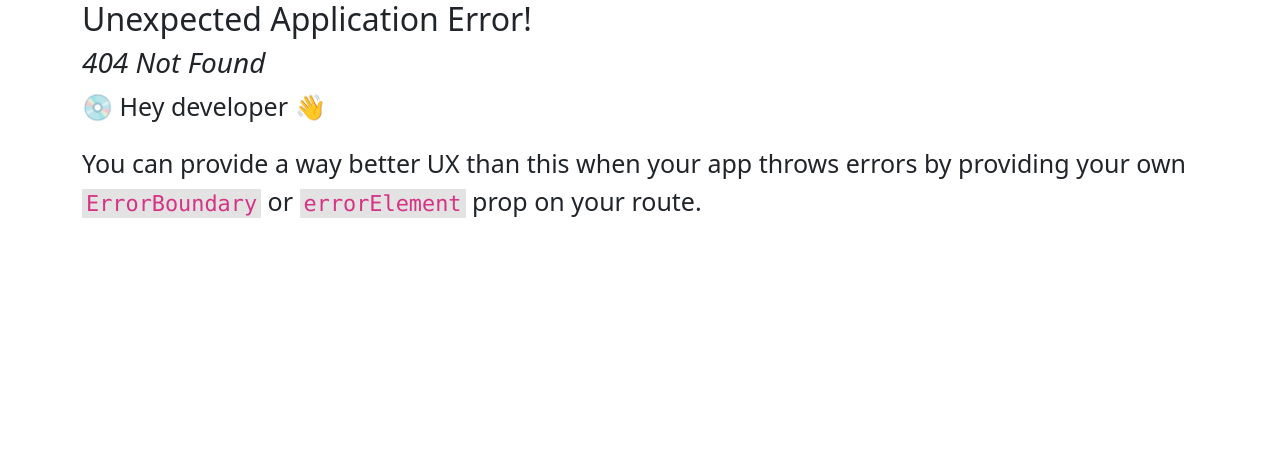
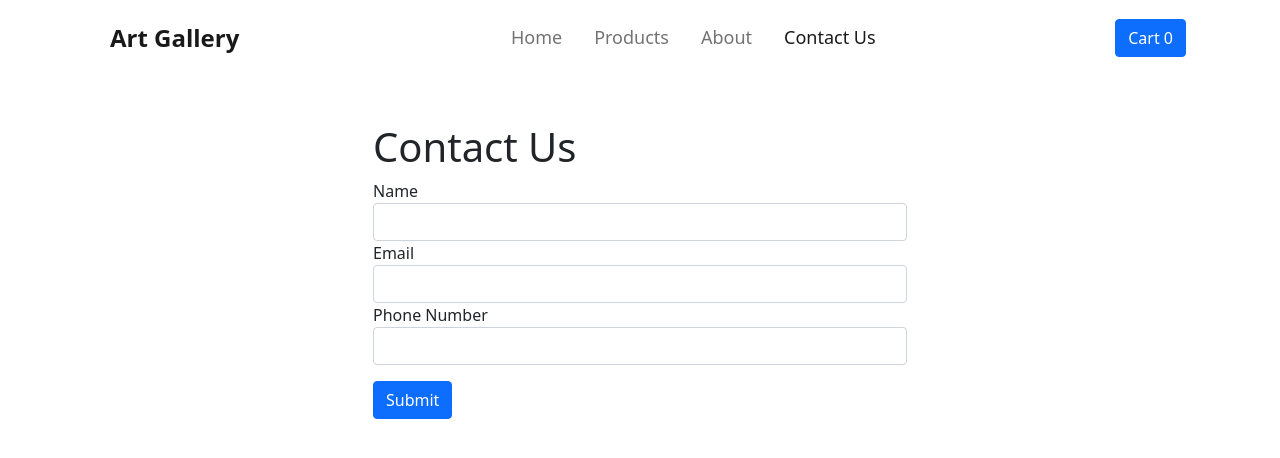
Before and after one commit to rishii-27/e-commerce, a React (Create React App) app: page /contactus in a window 1280 px wide. Before the commit this address had no page. Shown: the top 458 px of the page. Built offline with nearby package versions, Linux system fonts and the light colour scheme.

Commit message:
Added Contact Us page and updated route

```diff
--- a/src/App.js
+++ b/src/App.js
@@ -5,6 +5,7 @@ import { RouterProvider, createBrowserRouter } from "react-router-dom";
 import About from "./About/About";
 import RootLayout from "./Root";
 import Home from "./Home/Home";
+import ContactUs from "./ContactUs/ContactUs";
 
 const routes = createBrowserRouter([
   {
@@ -14,6 +15,7 @@ const routes = createBrowserRouter([
       { path: "/", element: <Home /> },
       { path: "/products", element: <Products /> },
       { path: "/about", element: <About /> },
+      { path: "/contactus", element: <ContactUs /> },
     ],
   },
 ]);
--- /dev/null
+++ b/src/ContactUs/ContactUs.js
@@ -0,0 +1,67 @@
+import React, { useState } from "react";
+
+const ContactUs = () => {
+  // Define state variables for form inputs
+  const [name, setName] = useState("");
+  const [email, setEmail] = useState("");
+  const [phone, setPhone] = useState("");
+
+  // Handle form submission
+  const handleSubmit = (e) => {
+    e.preventDefault();
+    // You can use the 'name', 'email', and 'phone' variables here for further processing
+    console.log("Name:", name);
+    console.log("Email:", email);
+    console.log("Phone:", phone);
+  };
+
+  return (
+    <div className="container mt-5">
+      <div className="row">
+        <div className="col-lg-6 mx-auto">
+          <h1>Contact Us</h1>
+          <form onSubmit={handleSubmit}>
+            <div className="form-group">
+              <label>Name</label>
+              <input
+                type="text"
+                className="form-control"
+                name="name"
+                value={name}
+                onChange={(e) => setName(e.target.value)}
+                required
+              />
+            </div>
+            <div className="form-group">
+              <label>Email</label>
+              <input
+                type="email"
+                className="form-control"
+                name="email"
+                value={email}
+                onChange={(e) => setEmail(e.target.value)}
+                required
+              />
+            </div>
+            <div className="form-group">
+              <label>Phone Number</label>
+              <input
+                type="tel"
+                className="form-control"
+                name="phone"
+                value={phone}
+                onChange={(e) => setPhone(e.target.value)}
+                required
+              />
+            </div>
+            <button type="submit" className="btn btn-primary mt-3">
+              Submit
+            </button>
+          </form>
+        </div>
+      </div>
+    </div>
+  );
+};
+
+export default ContactUs;
--- a/src/Home/Home.js
+++ b/src/Home/Home.js
@@ -1,6 +1,7 @@
 import React from "react";
 import { Container, Button } from "react-bootstrap";
 import "../Home/Home.css";
+import { Link } from "react-router-dom";
 
 const Home = () => {
   return (
@@ -8,7 +9,9 @@ const Home = () => {
       {/* Hero Section */}
       <div className="hero-section bg-dark text-white text-center py-5">
         <h1>Welcome to the Art Gallery</h1>
-        <Button variant="primary">Explore Artwork</Button>
+        <Link to="/contactus">
+          <Button variant="primary">Contact Artwork</Button>
+        </Link>
       </div>
 
       {/* Discover the Extraordinary */}
--- a/src/NavBar/NavBar.js
+++ b/src/NavBar/NavBar.js
@@ -29,6 +29,11 @@ const NavBar = () => {
                 About
               </NavLink>
             </Nav.Link>
+            <Nav.Link>
+              <NavLink to="/contactus" className="nav-link">
+                Contact Us
+              </NavLink>
+            </Nav.Link>
           </Nav>
           <Cart />
         </Navbar.Collapse>
--- a/src/Products/ProductCard.js
+++ b/src/Products/ProductCard.js
@@ -27,7 +27,7 @@ const CardGrid = ({ data }) => {
                   <button
                     type="button"
                     onClick={() => addToCartHandle(item)}
-                    className="btn btn-primary"
+                    className="btn btn-primary mt-0"
                   >
                     Add To Cart
                   </button>
```
